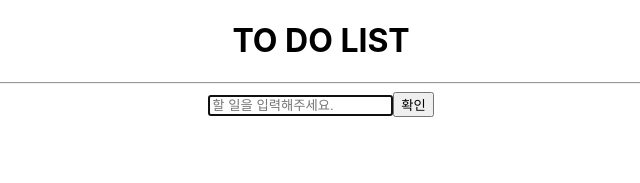
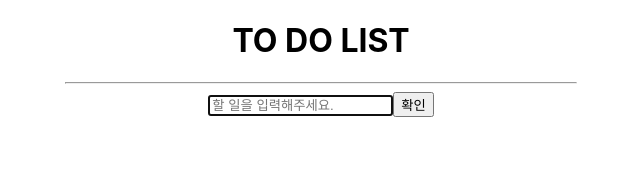
Before and after one commit to yooooonshine/kakaoBootCamp-reactTodoList, a React (Create React App) app in the folder react-todolist/: page / in a window 1280 px wide. Shown: the top 183 px of the page, without its empty margins (319-959 px from the left). Built offline with nearby package versions, Linux system fonts and the light colour scheme.

Commit message:
design: app.css, index.css 에 css추가
중앙 정렬 css를 추가하였다.

```diff
--- a/react-todolist/src/App.css
+++ b/react-todolist/src/App.css
@@ -1,5 +1,7 @@
 .App {
   text-align: center;
+  justify-content: center;
+  width: 40vw;
 }
 
 .App-logo {
--- a/react-todolist/src/index.css
+++ b/react-todolist/src/index.css
@@ -5,6 +5,9 @@ body {
     sans-serif;
   -webkit-font-smoothing: antialiased;
   -moz-osx-font-smoothing: grayscale;
+  flex-direction: column;
+  align-items: center;
+  display: flex;
 }
 
 code {
```
